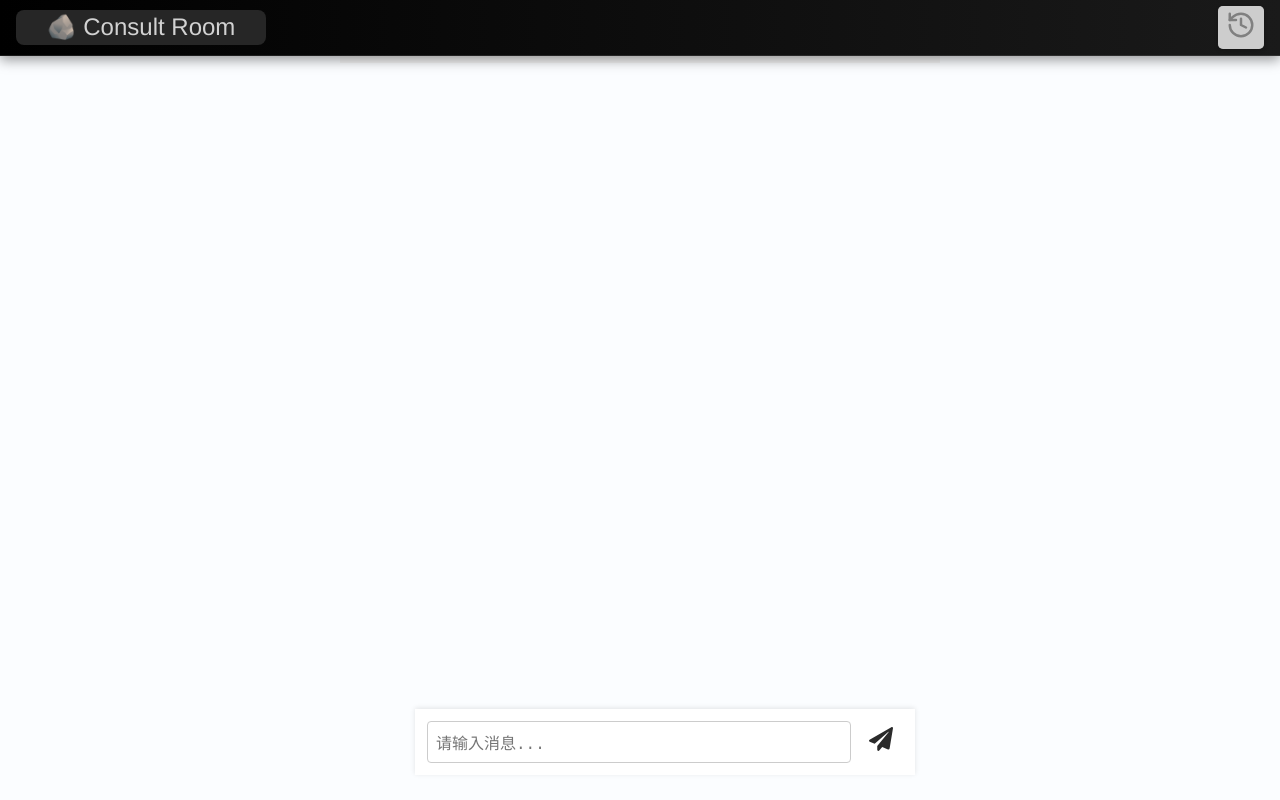
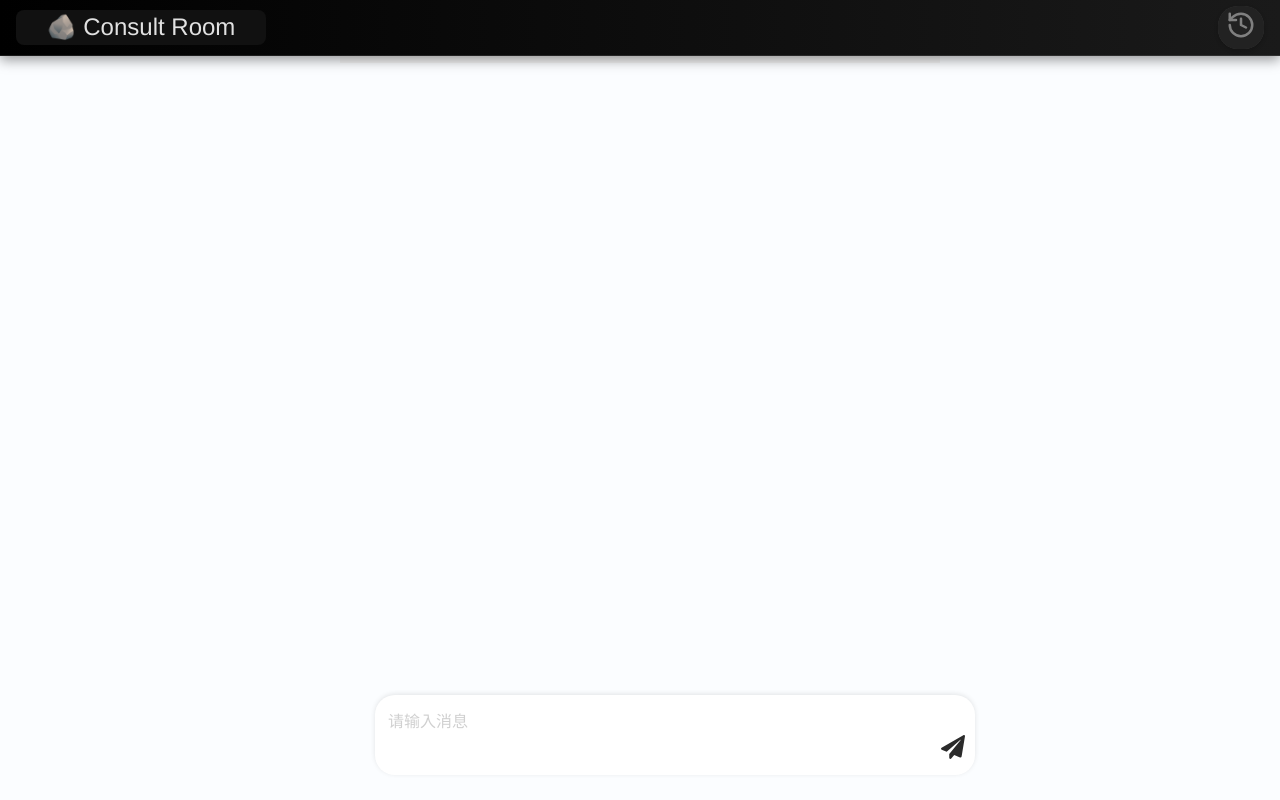
Before and after one commit to ZhentaoFan/InsightPodcast, a React (Vite) app in the folder frontend/: page /chat in a window 1280 px wide. Both pictures are taken after a click on the button "🎧 Panel Discussion". Built offline with nearby package versions, Linux system fonts and the light colour scheme.

Commit message:
[Feat] Chatbot with History Messages

```diff
--- a/frontend/src/App.css
+++ b/frontend/src/App.css
@@ -97,8 +97,8 @@ body {
   font-size: 1.5rem;
   padding: 0.1em 0.5rem;
   width: 250px;
-  background-color: #262626;
-  color: #d2d2d2;
+  background-color: #111111;
+  color: #e1e1e1;
 }
 /* .nav-item {
   cursor: pointer;
@@ -123,9 +123,9 @@ body {
   font-size: 1.2rem;
   font-weight: 800;
   color: #000000;
-  background: #cdcdcd; /* 基础背景色 */
+  background: #222222; /* 基础背景色 */
   padding: 0.3rem 0.5rem 0rem 0.5rem;
-  border-radius: 5px;
+  border-radius: 20px;
   transition:
     transform 0.9s ease,
     box-shadow 0.9s ease,
@@ -142,7 +142,7 @@ body {
   left: 0;
   width: 100%;
   height: 100%;
-  background: linear-gradient(180deg, #888888, #777777);
+  background: linear-gradient(180deg, #3e3e3e, #464646);
   z-index: -1;
   transition:
     opacity 1.9s ease,
@@ -151,18 +151,18 @@ body {
 }
 
 .nav-item:hover {
-  background: linear-gradient(180deg, #888888, #777777);
+  background: linear-gradient(180deg, #3e3e3e, #393939);
 }
 
 /* 在悬停时，伪元素的背景渐变变为另一种渐变 */
 .nav-item:hover::before {
-  background: linear-gradient(180deg, #888888, #555555);
+  background: linear-gradient(180deg, #3e3e3e, #393939);
   opacity: 1;
 }
 
 /* 同时保留其他悬停效果 */
 .nav-item:hover {
-  background: linear-gradient(180deg, #666666, #555555);
+  background: linear-gradient(180deg, #3e3e3e, #393939);
   /* box-shadow: 0 4px 8px rgba(0, 0, 0, 0.3); */
 }
 
--- a/frontend/src/ChatPage.jsx
+++ b/frontend/src/ChatPage.jsx
@@ -1,6 +1,94 @@
+// import React, { useState, useRef, useEffect } from "react";
+// import TextareaAutosize from "react-textarea-autosize"; // 自动调整高度的 textarea
+// import { FaPaperPlane } from "react-icons/fa"; // 发送图标
+// import "./styles/ChatPage.css";
+
+// function ChatPage({ onBack }) {
+//   const [messages, setMessages] = useState([]);
+//   const [inputValue, setInputValue] = useState("");
+//   const messagesEndRef = useRef(null);
+
+//   // 自动滚动到底部
+//   useEffect(() => {
+//     if (messagesEndRef.current) {
+//       messagesEndRef.current.scrollIntoView({ behavior: "smooth" });
+//     }
+//   }, [messages]);
+
+//   const handleSend = () => {
+//     if (!inputValue.trim()) return;
+//     setMessages((prev) => [...prev, { role: "user", text: inputValue }]);
+//     setInputValue("");
+//     // 模拟机器人回复
+//     setTimeout(() => {
+//       setMessages((prev) => [
+//         ...prev,
+//         { role: "bot", text: "这是模拟的回复内容。这是模拟的回复内容。这是模拟的回复内容。这是模拟的回复内容。这是模拟的回复内容。这是模拟的回复内容。这是模拟的回复内容。这是模拟的回复内容。这是模拟的回复内容。这是模拟的回复内容。" },
+//       ]);
+//     }, 1000);
+//   };
+
+//   // 支持按回车发送（shift+Enter 换行）
+//   const handleKeyPress = (e) => {
+//     if (e.key === "Enter" && !e.shiftKey) {
+//       e.preventDefault();
+//       handleSend();
+//     }
+//   };
+
+//   return (
+//     <div className="chat-page">
+//       <header className="chat-header">
+//         <button className="chat-back-button" onClick={onBack}>
+//           ← 返回 Panel Discussion
+//         </button>
+//         <h2 className="chat-title">Chat Mode</h2>
+//       </header>
+//       <main className="chat-content">
+//         <div className="messages">
+//           {/* {messages.map((msg, index) => (
+//             <div key={index} className={`message ${msg.role}`}>
+//               {msg.text}
+//             </div>
+//           ))} */}
+//           {messages.map((msg, index) => (
+//             <div key={index} className={`message ${msg.role}`}>
+//               {msg.text.split("\n").map((line, i) => (
+//                 <React.Fragment key={i}>
+//                   {line}
+//                   <br />
+//                 </React.Fragment>
+//               ))}
+//             </div>
+//           ))}
+
+//           <div ref={messagesEndRef} />
+//         </div>
+//       </main>
+//       <div className="chat-send-box">
+//         <TextareaAutosize
+//           className="chat-input"
+//           placeholder="请输入消息..."
+//           value={inputValue}
+//           onChange={(e) => setInputValue(e.target.value)}
+//           onKeyPress={handleKeyPress}
+//           maxRows={6}  // 限制最大行数，防止无限增长
+//         />
+//         <button className="chat-send-button" onClick={handleSend}>
+//           <FaPaperPlane />
+//         </button>
+//       </div>
+//     </div>
+//   );
+// }
+
+// export default ChatPage;
+
+
 import React, { useState, useRef, useEffect } from "react";
 import TextareaAutosize from "react-textarea-autosize"; // 自动调整高度的 textarea
 import { FaPaperPlane } from "react-icons/fa"; // 发送图标
+import axios from "axios";  // 引入 axios
 import "./styles/ChatPage.css";
 
 function ChatPage({ onBack }) {
@@ -15,17 +103,30 @@ function ChatPage({ onBack }) {
     }
   }, [messages]);
 
-  const handleSend = () => {
+  const handleSend = async () => {
     if (!inputValue.trim()) return;
-    setMessages((prev) => [...prev, { sender: "user", text: inputValue }]);
+
+    // 先添加用户消息到对话列表中
+    // const userMessage = { role: "user", content: inputValue };
+    // setMessages((prev) => [...prev, userMessage]);
+
+    const userMessage = { role: "user", content: inputValue };
+    const updatedMessages = [...messages, userMessage];
+
+    // 立即更新消息状态，同时使用 updatedMessages 调用 API
+    setMessages(updatedMessages);
     setInputValue("");
-    // 模拟机器人回复
-    setTimeout(() => {
-      setMessages((prev) => [
-        ...prev,
-        { sender: "bot", text: "这是模拟的回复内容。" },
-      ]);
-    }, 1000);
+    // 调用后端 API 处理消息
+    try {
+      const response = await axios.post("http://localhost:3000/api/chat", { messages: updatedMessages });
+      // 假设后端返回的数据格式为 { reply: "后端回复的内容" }
+      const botReply = response.data.reply || "后端没有返回回复内容";
+      setMessages((prev) => [...prev, { role: "assistant", content: botReply }]);
+    } catch (error) {
+      console.error("Error sending chat to backend:", error);
+      setMessages((prev) => [...prev, { role: "assistant", content: "后端错误，请稍后重试。" }]);
+    }
+
   };
 
   // 支持按回车发送（shift+Enter 换行）
@@ -46,14 +147,9 @@ function ChatPage({ onBack }) {
       </header>
       <main className="chat-content">
         <div className="messages">
-          {/* {messages.map((msg, index) => (
-            <div key={index} className={`message ${msg.sender}`}>
-              {msg.text}
-            </div>
-          ))} */}
           {messages.map((msg, index) => (
-            <div key={index} className={`message ${msg.sender}`}>
-              {msg.text.split("\n").map((line, i) => (
+            <div key={index} className={`message ${msg.role}`}>
+              {msg.content.split("\n").map((line, i) => (
                 <React.Fragment key={i}>
                   {line}
                   <br />
@@ -61,18 +157,18 @@ function ChatPage({ onBack }) {
               ))}
             </div>
           ))}
-
           <div ref={messagesEndRef} />
         </div>
       </main>
       <div className="chat-send-box">
         <TextareaAutosize
           className="chat-input"
-          placeholder="请输入消息..."
+          placeholder="请输入消息"
           value={inputValue}
           onChange={(e) => setInputValue(e.target.value)}
           onKeyPress={handleKeyPress}
-          maxRows={6}  // 限制最大行数，防止无限增长
+          minRows={3}
+          maxRows={8}  // 限制最大行数，防止无限增长
         />
         <button className="chat-send-button" onClick={handleSend}>
           <FaPaperPlane />
--- a/frontend/src/styles/ChatPage.css
+++ b/frontend/src/styles/ChatPage.css
@@ -45,7 +45,7 @@
     background: linear-gradient(120deg, #fbfdff 100%, #dfe9f3 0%);
 
     overflow-y: auto;
-    width: 600px;
+    width: 700px;
 
   }
 
@@ -58,7 +58,7 @@
 
   /* Chat bubbles */
   .message {
-    max-width: 70%;
+    max-width: 80%;
     padding: 12px;
     border-radius: 8px;
     font-size: 16px;
@@ -71,10 +71,10 @@
     color: #000000;
   }
 
-  .message.bot {
+  .message.assistant {
     align-self: flex-start;
-    background: #ffffff;
-    color: #333;
+    background: #f5f5f5;
+    color: #222222;
   }
 
   /* Chat send box at the bottom with shadow */
@@ -85,8 +85,9 @@
     background: #fff;
     box-shadow: 0 -4px 12px rgba(0, 0, 0, 0.3);
     margin-bottom: 20px;
-    margin-left: 25px;
-    margin-right: 25px;
+    margin-left: 35px;
+    margin-right: 20px;
+    border-radius: 20px;
   }
 
   /* Input field styling */
@@ -94,13 +95,13 @@
     flex: 1;
     padding: 10px 12px;
     font-size: 16px;
-    border: 1px solid #ddd;
+    border: 1px solid #ffffff;
     border-radius: 4px;
     outline: none;
   }
 
   .chat-input:focus {
-    border-color: #2575fc;
+    border-color: #ffffff;
   }
 
   /* Send button styling */
@@ -145,10 +146,11 @@
 
   .message {
     margin-bottom: 8px;
-    padding: 8px;
-    border-radius: 4px;
+    padding: 7px 12px;
+    border-radius: 12px;
     background: #e9e9e9;
     white-space: pre-wrap; /* 保留换行 */
+    font-size: 14px;
   }
 
 
@@ -159,11 +161,11 @@
     margin-bottom: 25px;
     left: 50%;
     transform: translateX(-50%);
-    width: 500px;
+    width: 600px;
     display: flex;
     align-items: flex-end;
     background: #fff;
-    padding: 12px;
+    padding: 8px;
     box-shadow: 0 -1px 5px rgba(0, 0, 0, 0.1);
   }
 
@@ -172,10 +174,10 @@
 
     flex: 1;
     resize: none; /* 禁止手动拖动大小 */
-    border: 1px solid #ccc;
+    border: 1px solid #ffffff;
     border-radius: 4px;
-    padding: 8px;
-    margin-right: 8px;
+    padding: 4px;
+    margin-right: 0px;
     font-size: 16px;
     /* 不要限制高度，让 textarea 根据内容自动增高 */
     overflow-y: hidden;
@@ -189,14 +191,14 @@
     font-size: 24px;
     cursor: pointer;
     color: #2b2b2b;
-    padding: 6px 10px;
+    padding: 2px 2px;
     margin: 0 0 0 0;
   }
 
   /* 针对 Chrome、Safari 和 Opera */
 .chat-content::-webkit-scrollbar {
     width: 6px;
-    height: 8px;
+    height: 20px;
   }
 
   .chat-content::-webkit-scrollbar-track {
@@ -211,3 +213,7 @@
   .chat-content::-webkit-scrollbar-thumb:hover {
     background-color: #bababa;
   }
+
+  .chat-input::placeholder {
+    color: #d0d0d0; /* 设置占位符颜色为浅灰色 */
+  }
```
Also changed, not shown: 2 other files (tests, documents, lock files or other folders).
